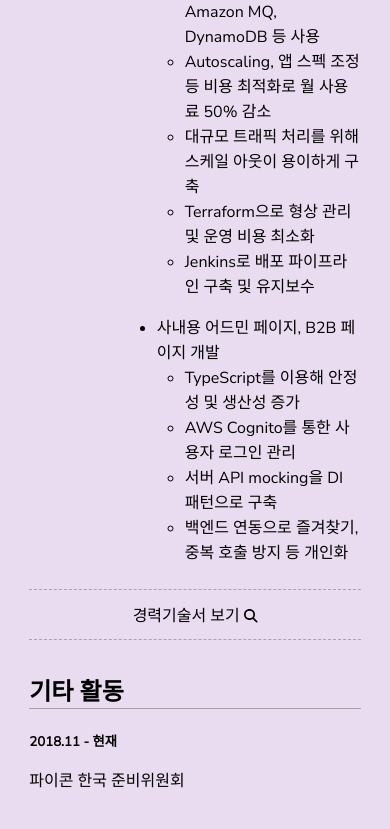
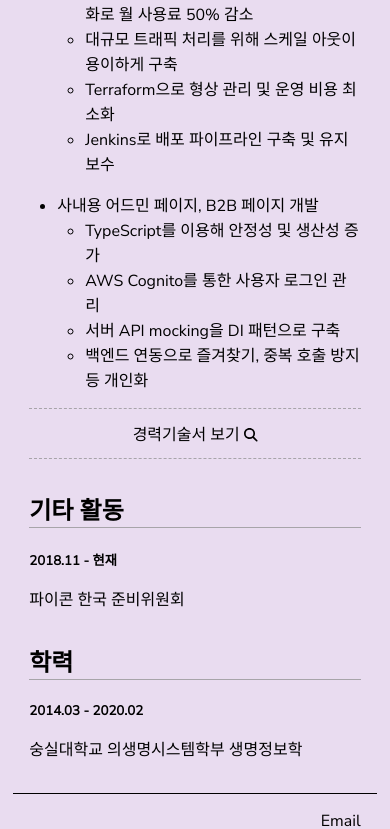
Before and after one commit to emscb/emscb_blog, a React (Create React App) app: page / in a window 390 px wide. Shown: the part 1315-2144 px from the top of the page. Built offline with nearby package versions, Linux system fonts and the light colour scheme.

Commit message:
Edit mobile about

```diff
--- a/src/pages/About.tsx
+++ b/src/pages/About.tsx
@@ -141,6 +141,17 @@ const Experience = styled.div`
 	& > section:last-of-type {
 		width: 70%;
 	}
+
+	@media screen and (max-width: 768px) {
+		display: block;
+
+		& > section:first-of-type {
+			width: 100%;
+		}
+		& > section:last-of-type {
+			width: 100%;
+		}
+	}
 `;
 
 const CVLink = styled.div`
@@ -150,7 +161,7 @@ const CVLink = styled.div`
 	justify-content: center;
 	align-items: center;
 	padding: 0.75rem 0;
-	margin-top: 1vh;
+	margin-top: 1rem;
 
 	& > a {
 		text-decoration: none;
```
